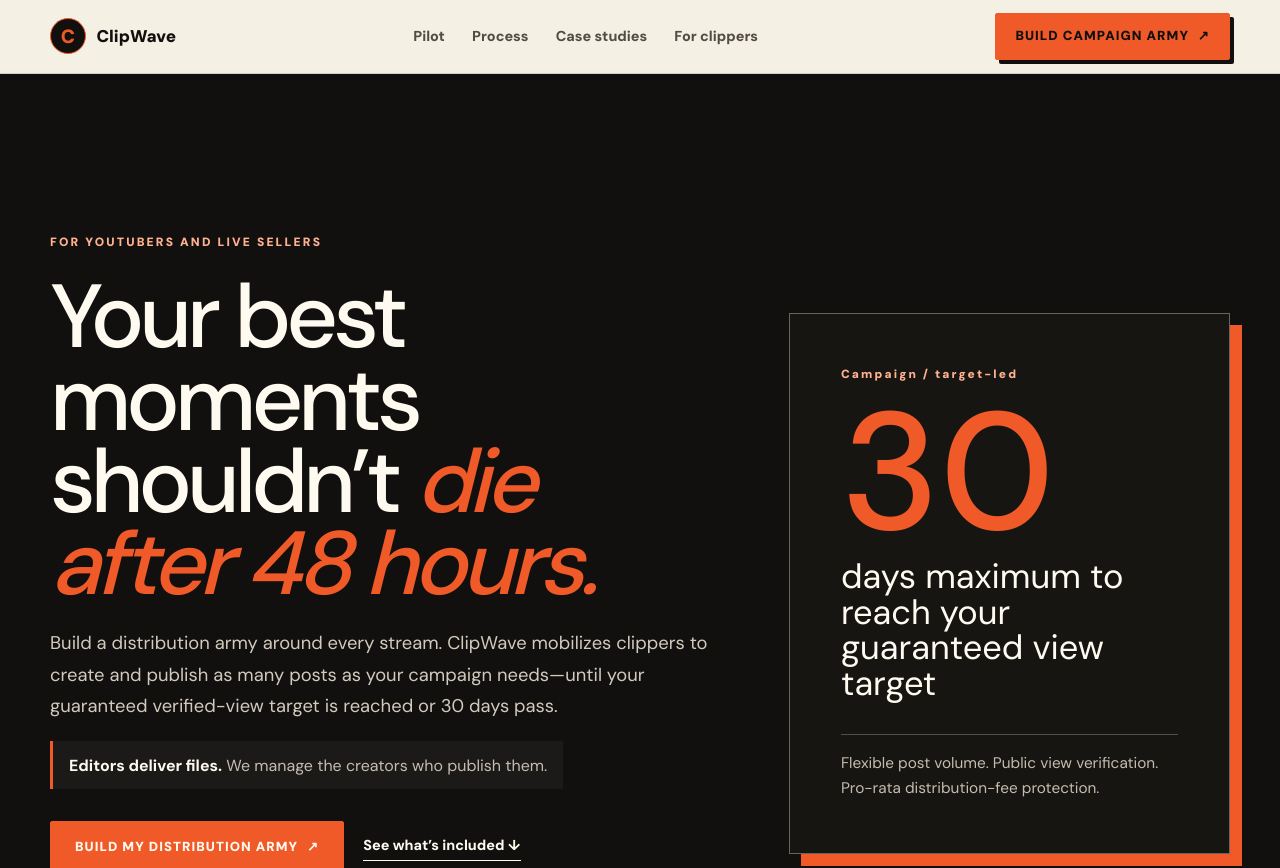
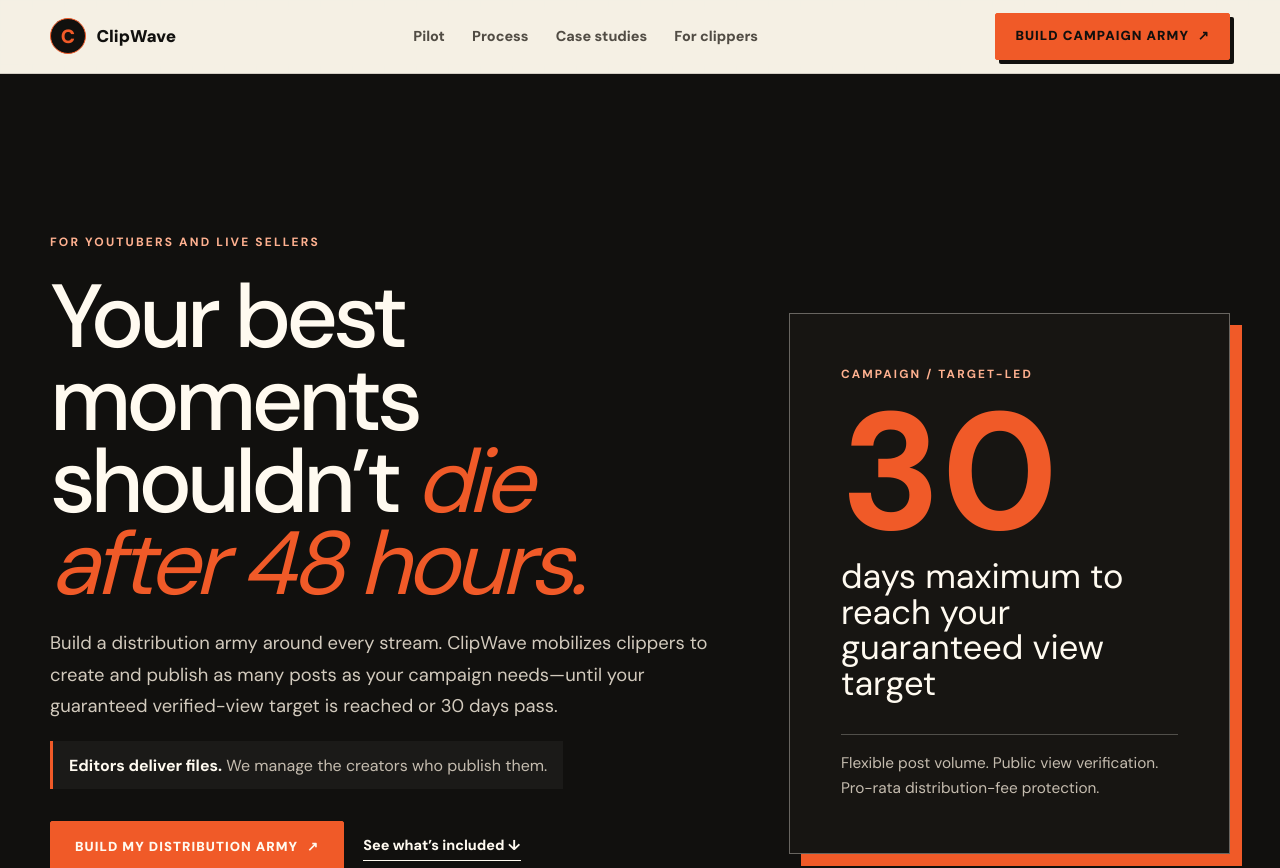
Before and after one commit to mrgyatso/clipping-site, a Next.js app: page / in a window 1280 px wide. Shown: the top 868 px of the page. Built offline with nearby package versions, Linux system fonts and the light colour scheme; no server answers.

Commit message:
style: add accent typography

```diff
--- a/app/globals.css
+++ b/app/globals.css
@@ -9,6 +9,8 @@
   --orange-light: #ffb190;
   --font-sans: var(--font-dm-sans), Arial, sans-serif;
   --font-display: var(--font-newsreader), Georgia, serif;
+  --font-mono: var(--font-space-mono), "Courier New", monospace;
+  --font-accent: var(--font-instrument-serif), Georgia, serif;
   --shadow: 7px 7px 0 var(--ink);
 }
 
@@ -109,7 +111,16 @@
   letter-spacing: -.055em;
   line-height: .92;
 }
-.hero h1 em { color: var(--orange); font-weight: inherit; }
+.hero h1 em,
+.page-intro h1 em,
+.section-heading h2 em,
+.qualification-copy h2 em,
+.closing h2 em {
+  color: var(--orange);
+  font-family: var(--font-accent);
+  font-style: italic;
+  font-weight: 400;
+}
 .hero-copy > p { max-width: 680px; color: #d2cabd; font-size: 1.15rem; line-height: 1.7; }
 .hero-copy .hero-mechanism {
   width: fit-content;
@@ -124,8 +135,9 @@
 .kicker {
   display: inline-block;
   color: var(--orange-ink);
+  font-family: var(--font-mono);
   font-size: .75rem;
-  font-weight: 900;
+  font-weight: 700;
   letter-spacing: .18em;
   text-transform: uppercase;
 }
@@ -140,8 +152,8 @@
   background: #171512;
   box-shadow: 12px 12px 0 var(--orange);
 }
-.panel-label { display: block; color: var(--orange-light); font-size: .74rem; font-weight: 900; letter-spacing: .18em; }
-.hero-panel strong { display: block; margin-top: 2rem; color: var(--orange); font-family: var(--font-display); font-size: clamp(6rem, 13vw, 11rem); font-weight: 450; line-height: .7; }
+.panel-label { display: block; color: var(--orange-light); font-family: var(--font-mono); font-size: .74rem; font-weight: 700; letter-spacing: .18em; text-transform: uppercase; }
+.hero-panel strong { display: block; margin-top: 2rem; color: var(--orange); font-family: var(--font-mono); font-size: clamp(6rem, 13vw, 11rem); font-weight: 700; line-height: .7; }
 .hero-panel > span:nth-of-type(2) { display: block; max-width: 300px; margin-top: 1.7rem; font-family: var(--font-display); font-size: 2.15rem; line-height: 1.04; }
 .panel-rule { height: 1px; margin: 2rem 0 1rem; background: rgba(255, 250, 240, .25); }
 .hero-panel p { color: #c5bcaf; font-size: .96rem; line-height: 1.65; }
@@ -161,7 +173,7 @@
 .metric-grid { display: grid; grid-template-columns: repeat(3, 1fr); border: 1px solid var(--ink); }
 .metric-card { min-height: 210px; padding: 2rem; background: var(--paper-light); }
 .metric-card + .metric-card { border-left: 1px solid var(--ink); }
-.metric-card strong { display: block; color: var(--orange); font-family: var(--font-display); font-size: clamp(3.3rem, 6vw, 5.5rem); font-weight: 500; }
+.metric-card strong { display: block; color: var(--orange); font-family: var(--font-mono); font-size: clamp(3.3rem, 6vw, 5.5rem); font-weight: 700; }
 .metric-card:first-child strong { font-size: clamp(2.8rem, 5vw, 4.5rem); }
 .metric-card span { display: block; margin-top: 1rem; font-size: .84rem; font-weight: 900; letter-spacing: .1em; line-height: 1.45; text-transform: uppercase; }
 .included-grid { display: grid; grid-template-columns: 1fr 1fr; gap: 1.5rem; margin-top: 1.5rem; }
--- a/app/layout.tsx
+++ b/app/layout.tsx
@@ -1,5 +1,10 @@
 import type { Metadata } from "next";
-import { DM_Sans, Newsreader } from "next/font/google";
+import {
+  DM_Sans,
+  Instrument_Serif,
+  Newsreader,
+  Space_Mono,
+} from "next/font/google";
 import { Analytics } from "@/components/interactive";
 import { siteConfig } from "@/data/site";
 import "./globals.css";
@@ -13,6 +18,21 @@
 const newsreader = Newsreader({
   subsets: ["latin"],
   variable: "--font-newsreader",
+  display: "swap",
+});
+
+const spaceMono = Space_Mono({
+  subsets: ["latin"],
+  weight: "700",
+  variable: "--font-space-mono",
+  display: "swap",
+});
+
+const instrumentSerif = Instrument_Serif({
+  subsets: ["latin"],
+  weight: "400",
+  style: "italic",
+  variable: "--font-instrument-serif",
   display: "swap",
 });
 
@@ -56,7 +76,7 @@
   return (
     <html lang="en">
       <body
-        className={`${dmSans.variable} ${newsreader.variable} ${dmSans.className}`}
+        className={`${dmSans.variable} ${newsreader.variable} ${spaceMono.variable} ${instrumentSerif.variable} ${dmSans.className}`}
       >
         <Analytics />
         <script
```
